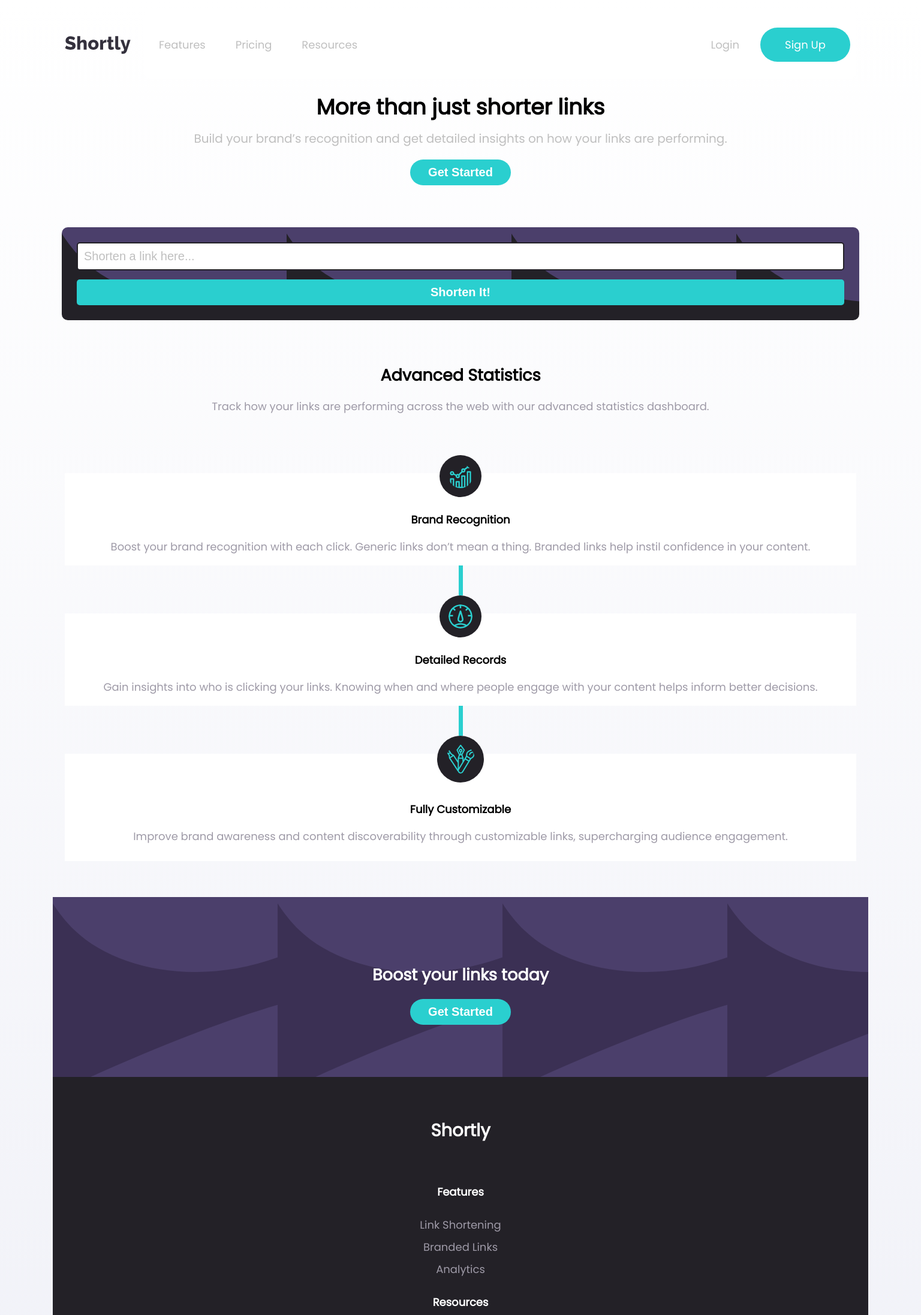
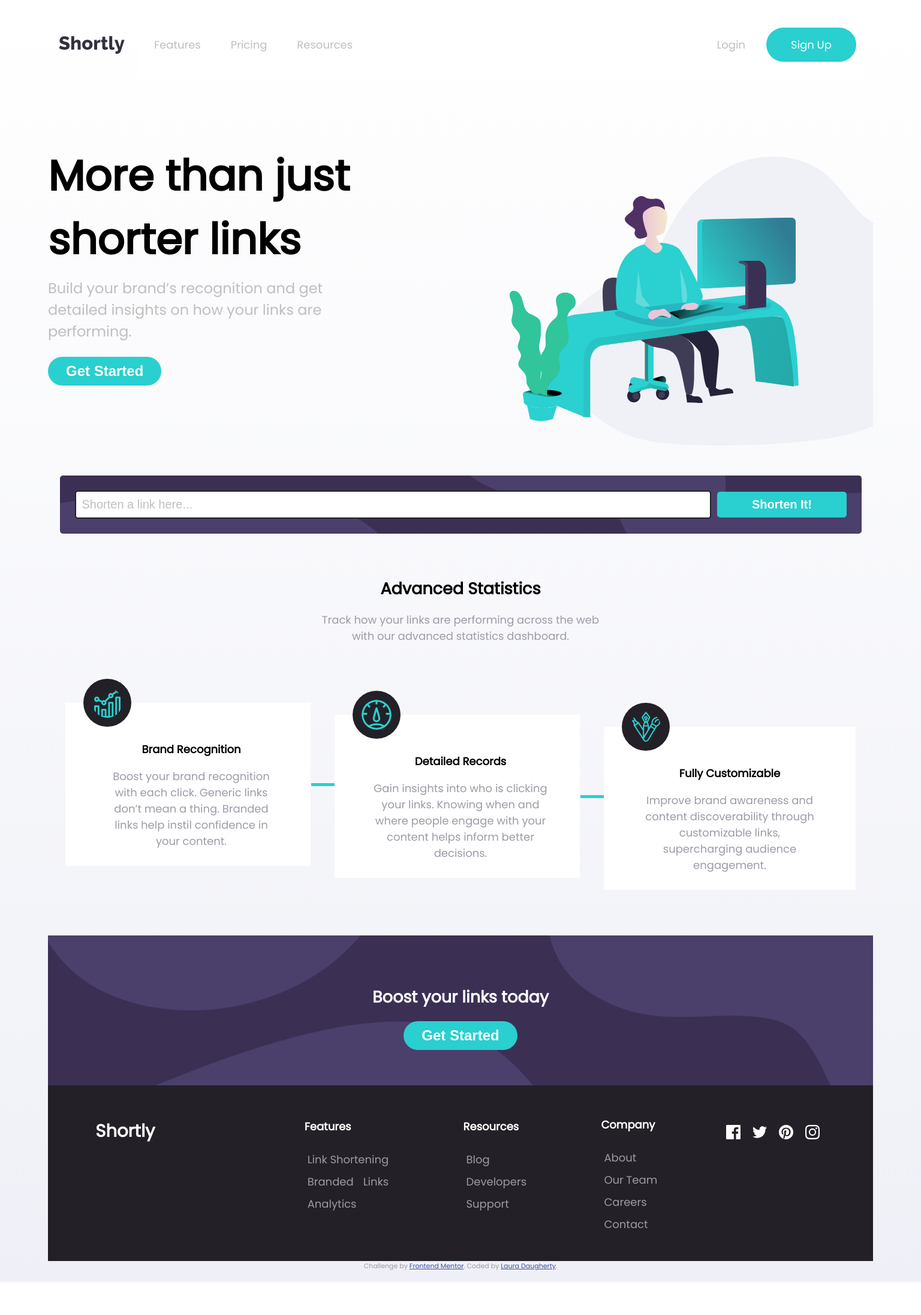
Before and after one commit to laura-daugherty/FrontEndMasters-url-shortening, a React (Create React App) app in the folder url-shortening-api-master/: page / in a window 1536 px wide. Shown: the top 2193 px of the page at 60% size. After the commit the page ends 2138 px from the top, so only its background shows below. Built offline with nearby package versions, Linux system fonts and the light colour scheme.

Commit message:
WIP desktop styling

```diff
--- a/url-shortening-api-master/src/App.js
+++ b/url-shortening-api-master/src/App.js
@@ -1,6 +1,8 @@
-import React, {useEffect, useState} from 'react';
+import React, {useState} from 'react';
 import axios from 'axios'
 import './app.css';
+
+//imgages//
 import person from "./images/illustration-working.svg"
 import logo from "./images/logo.svg"
 import brand from "./images/icon-brand-recognition.svg"
@@ -12,6 +14,7 @@ import pinterest from "./images/icon-pinterest.svg"
 import twitter from "./images/icon-twitter.svg"
 
 function App() {
+  //state//
   const [text, setText] = useState({
     text: ""
   })
@@ -20,6 +23,7 @@ function App() {
   const [response, setResponse] = useState({})
   const [isCopied, setIsCopied] = useState(false)
 
+  //input text handler//
   const handleChange = event => {
     setText({ text: event.target.value})
   }
@@ -30,7 +34,6 @@ function App() {
       alert("You must enter a URL to shorten it")
     } else {
       const texttext = text.text
-      console.log("texttext", texttext)
       axios
         .post("https://rel.ink/api/links/", {
           "url":texttext
@@ -157,6 +160,8 @@ function App() {
 
 
       <div className="shorterLinks">
+        <div className="shorterLinksCont">
+          <div className="shorterLinksOne">
             <h1>
               More than just shorter links
             </h1>
@@ -167,6 +172,8 @@ function App() {
             <button className="getStarted">
               Get Started
             </button>
+          </div>
+        </div>
       </div>
       <div className="shortenInputDiv">
         <input
@@ -191,12 +198,15 @@ function App() {
           advanced statistics dashboard.
         </p>
       </div>
-      <div className="infoBlock">
+      <div className="infoBlocksDiv">
+        <div div className="infoBlock firstBlock">
+          <div className="infoBlockDiv">
             <img
               src={brand}
               alt="chart"
               className="infoIcon"
             />
+            <div className="infoBlockWords">
               <h4>
                 Brand Recognition
               </h4>
@@ -204,15 +214,20 @@ function App() {
                 Boost your brand recognition with each click. Generic links don’t
                 mean a thing. Branded links help instil confidence in your content.
               </p>
+            </div>
+
+          </div>
           <div className="stripe"/>
         </div>
 
-      <div className="infoBlock">
+        <div className="infoBlock middleBlock">
+          <div className="infoBlockDiv">
             <img
             src={records}
             alt="chart"
             className="infoIcon"
             />
+            <div className="infoBlockWords">
               <h4>
                 Detailed Records
               </h4>
@@ -220,16 +235,19 @@ function App() {
                 Gain insights into who is clicking your links. Knowing when and where
                 people engage with your content helps inform better decisions.
               </p>
+            </div>
+          </div>
+
           <div className="stripe"></div>
         </div>
         <div className="infoBlock lastBlock">
-        <div className="imageCircle">
+          <div className="infoBlockDiv">
             <img
             src={customize}
             alt="chart"
             className="infoIcon"
             />
-        </div>
+            <div className="infoBlockWords">
               <h4>
                 Fully Customizable
               </h4>
@@ -237,6 +255,11 @@ function App() {
                 Improve brand awareness and content discoverability through customizable
                 links, supercharging audience engagement.
               </p>
+            </div>
+
+
+          </div>
+        </div>
       </div>
       <div className="boostDiv">
         <h2 className="boost">
@@ -246,10 +269,12 @@ function App() {
           Get Started
         </button>
       </div>
+      <div>
         <div className="footerDiv">
           <h6>
             Shortly
           </h6>
+          <div className="footDiv">
             <h5>
               Features
             </h5>
@@ -258,6 +283,8 @@ function App() {
               <li>Branded Links</li>
               <li>Analytics</li>
             </ul>
+          </div>
+          <div className="footDiv">
             <h5>
               Resources
             </h5>
@@ -266,6 +293,8 @@ function App() {
               <li>Developers</li>
               <li>Support</li>
             </ul>
+          </div>
+          <div className="footDiv companyDiv">
             <h5>
               Company
             </h5>
@@ -275,11 +304,12 @@ function App() {
               <li>Careers</li>
               <li>Contact</li>
             </ul>
+          </div>
+
           <div className="icons">
             <div>
               <img
-            src=
-            {facebook}
+              src={facebook}
               alt="Facebook icon"
               />
             </div>
@@ -302,14 +332,12 @@ function App() {
               />
             </div>
           </div>
-
+        </div>
         <div className="attribution">
           Challenge by <a href="https://www.frontendmentor.io?ref=challenge" target="_blank">Frontend Mentor</a>.
           Coded by <a href="lauradaughertydev.com">Laura Daugherty</a>.
         </div>
       </div>
-
-
     </div>
 
   )
--- a/url-shortening-api-master/src/app.css
+++ b/url-shortening-api-master/src/app.css
@@ -1,6 +1,6 @@
 /* mobile styling */
   body {
-    background-image: linear-gradient(white, #EFF0F7)
+    background-image: linear-gradient(white, #EFF0F7);
   }
   header {
     display: flex;
@@ -20,8 +20,11 @@
     padding-left: 10px;
     max-width: 140%;
     display: block;
-    padding-bottom: 20px
+    padding-bottom: 20px;
+    margin-left: auto;
+    margin-right: auto;
   }
+
 
   nav {
     display: flex;
@@ -88,6 +91,14 @@
     padding: 0px 20px 20px 20px
   }
 
+  .shorterLinksOne {
+    width: 50%;
+    /* padding-left: 0px; */
+    margin-left: auto;
+    margin-right: auto;
+  }
+
+
   h1 {
     text-align: center;
     font-weight: 700;
@@ -120,7 +131,7 @@
     justify-content: center;
     align-items: center;
     background-image: url("./images/bg-boost-mobile.svg");
-    background-color: hsl(260, 8%, 14%);
+    background-color: hsl(257, 27%, 26%);
     padding: 25px;
     border-radius:10px;
     margin: 50px 15px 50px 15px;
@@ -232,6 +243,15 @@
 
   }
 
+  .infoBlockDiv {
+    display:flex;
+    flex-flow:column
+  }
+
+  .middleBlock {
+    top: 0px;
+  }
+
   .lastBlock {
     margin-bottom: 60px
   }
@@ -242,7 +262,10 @@
     background-color: hsl(260, 8%, 14%);
     border-radius: 100%;
     padding: 15px;
-    margin-top: -40px;
+    margin-top: -50px;
+    margin-left: auto;
+    margin-right: auto
+
   }
 
   h4 {
@@ -325,14 +348,21 @@
 
 @media(min-width: 1440px) {
   body {
-    padding: 10px 80px
+    padding: 10px 80px 10px 80px;
+    /* display: flex; */
+    margin-left: auto;
+    margin-right: auto;
   }
+
+
   header {
     display: flex;
     justify-content: space-between;
-    /* padding: 20px */
     align-items: center;
-    padding-top: 0
+    padding:0 0 10px 0;
+    max-width: 1340px;
+    margin-left: auto;
+    margin-right: auto;
   }
   header img {
     height: 30px;
@@ -382,8 +412,159 @@
 
   .shorterLinks {
     display:flex;
-    flex-flow:column;
-    justify-content:flex-start
+    justify-content: space-between;
+    flex-flow: row;
+    align-items: flex-start;
+    padding: 100px 0px 100px 0px;
+    background-image: url("./images/illustration-working.svg");
+    background-repeat: no-repeat;
+    background-position:right -127px bottom 0px;
+    max-width: 1575px;
+    margin-left: auto;
+    margin-right: auto;
+
   }
 
+  .shorterLinksOne {
+    width:50%;
+    padding-left: 123px;
+    margin-left: inherit;
+    margin-right: inherit;
+  }
+
+  .shorterLinks h1 {
+    font-size: 53pt;
+    text-align: left
+  }
+
+  h3 {
+    font-size: 18pt
+  }
+
+  .getStarted {
+    font-size: 18pt
+  }
+
+  .shortenInputDiv {
+    display: flex;
+    flex-flow: row;
+    border-radius: 5px;
+    background-image: url("./images/bg-shorten-desktop.svg");
+    max-width: 1287px;
+    margin-left: auto;
+    margin-right: auto;
+  }
+
+  input {
+    width: 80%;
+  }
+
+  .shortenButt {
+    width: 20%;
+    margin-top: 0;
+    margin-left: 10px
+  }
+
+  .infoDiv {
+    max-width: 500px;
+    margin-left: auto;
+    margin-right: auto;
+  }
+
+  .infoBlocksDiv {
+    display: flex;
+    flex-flow: row;
+    margin-bottom: 116px;
+    justify-content: center;
+    max-width: 1362px;
+    margin-left: auto;
+    margin-right: auto;
+  }
+
+  .infoBlock {
+    display:flex;
+    flex-flow:row;
+  }
+
+  .infoBlockDiv {
+
+    width: 400px
+  }
+
+  .infoBlockWords {
+    width: 300px;
+    margin-left:auto;
+    margin-right:auto
+  }
+  .lastBlock {
+    margin-bottom: 0px
+  }
+
+  .stripe {
+    height: 5px;
+    width: 51px;
+    margin-right: -62px;
+    margin-bottom: 0px;
+  }
+
+  .infoIcon {
+    width: 50px;
+    margin-top: -50px;
+    margin-left: 20px;
+  }
+
+  .middleBlock {
+    position: relative;
+    top: 20px;
+  }
+
+  .lastBlock {
+    position: relative;
+    top: 40px
+  }
+
+  .boostDiv {
+    background-image: url("./images/bg-boost-desktop.svg");
+    height: 250px;
+    max-width: 1440px;
+    margin-left: auto;
+    margin-right: auto;
+  }
+
+  .footerDiv {
+    flex-flow: row;
+    justify-content: space-evenly;
+    max-width: 1440px;
+    margin-left: auto;
+    margin-right: auto;
+  }
+
+  h6 {
+    margin-top: -74px;
+    margin-right: 150px;
+  }
+
+  .footDiv {
+    padding: 20px;
+    text-align-last: justify  }
+
+  .companyDiv {
+    padding-top: 52px
+  }
+
+  .icons {
+    padding-bottom: 131px
+  }
+
+
+  .icons img {
+    padding: 10px
+  }
 }
+
+@media(max-width:1585px) {
+  .shorterLinksOne {
+    width: 50%;
+    padding-left: 0px
+  }
+}
```
Also changed, not shown: url-shortening-api-master/src/images/bg-boost-desktop.svg (renamed from url-shortening-api-master/images/bg-boost-desktop.svg), url-shortening-api-master/src/images/bg-shorten-desktop.svg (renamed from url-shortening-api-master/images/bg-shorten-desktop.svg). Lines whose indentation alone changed are shown as unchanged.
